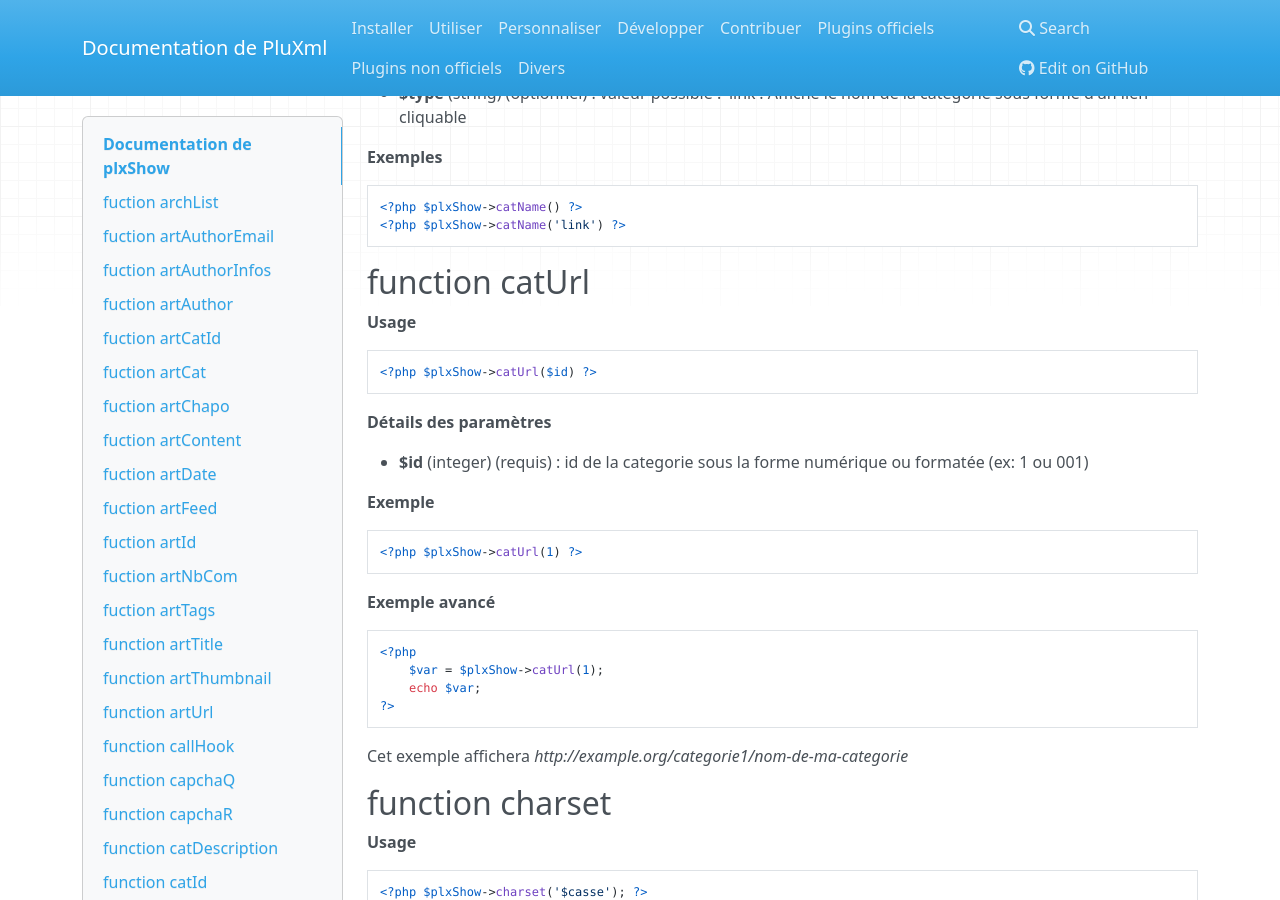
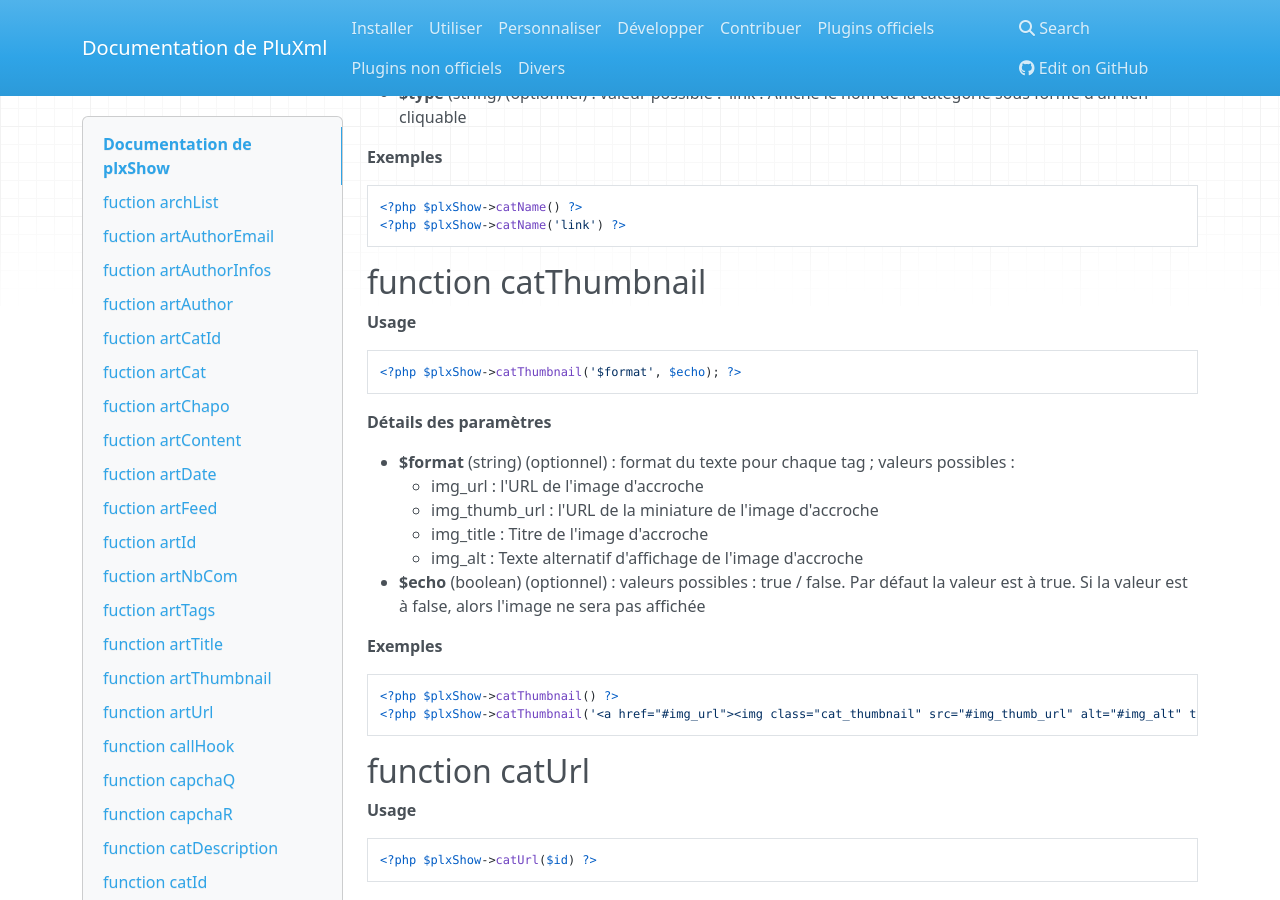
Before and after one commit to pluxml/PluXml-Wiki, an MkDocs documentation site: the page built from docs/developper/plxshow.md, in a window 1280 px wide and 900 px high, scrolled down 11610 px. Built offline with MkDocs 1.6.1, drawn with Linux system fonts in a browser that asks for light colours; nearby versions of some CDN libraries; some of the changed text lies outside the part shown.

Commit message:
[PluXml 5.8] Ajout de $plxSHow->catThumbnail #6

```diff
--- a/docs/developper/plxshow.md
+++ b/docs/developper/plxshow.md
@@ -485,6 +485,57 @@ __Exemples__
 
     <?php $plxShow->catName() ?>
     <?php $plxShow->catName('link') ?>
+
+
+
+
+
+
+
+
+
+## function catThumbnail
+
+__Usage__
+
+    <?php $plxShow->catThumbnail('$format', $echo); ?>
+
+__Détails des paramètres__
+
+* __$format__ (string) (optionnel) : format du texte pour chaque tag ; valeurs possibles :
+    *  img_url : l'URL de l'image d'accroche
+    *  img_thumb_url : l'URL de la miniature de l'image d'accroche
+    *  img_title : Titre de l'image d'accroche
+    *  img_alt : Texte alternatif d'affichage de l'image d'accroche
+* __$echo__ (boolean) (optionnel) : valeurs possibles : true / false. Par défaut la valeur est à true. Si la valeur est à false, alors l'image ne sera pas affichée
+
+__Exemples__
+
+    <?php $plxShow->catThumbnail() ?>
+    <?php $plxShow->catThumbnail('<a href="#img_url"><img class="cat_thumbnail" src="#img_thumb_url" alt="#img_alt" title="#img_title" /></a>', true) ?>
+
+
+
+
+
+
+
+
+
+
+
+
+
+
+
+
+
+
+
+
+
+
+
 
 ## function catUrl
 
```
